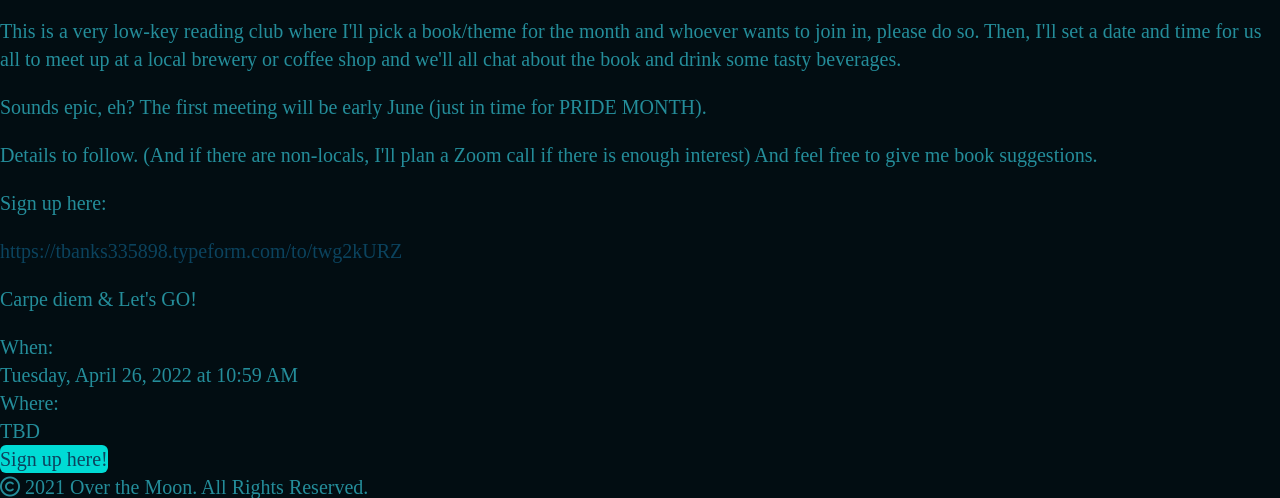
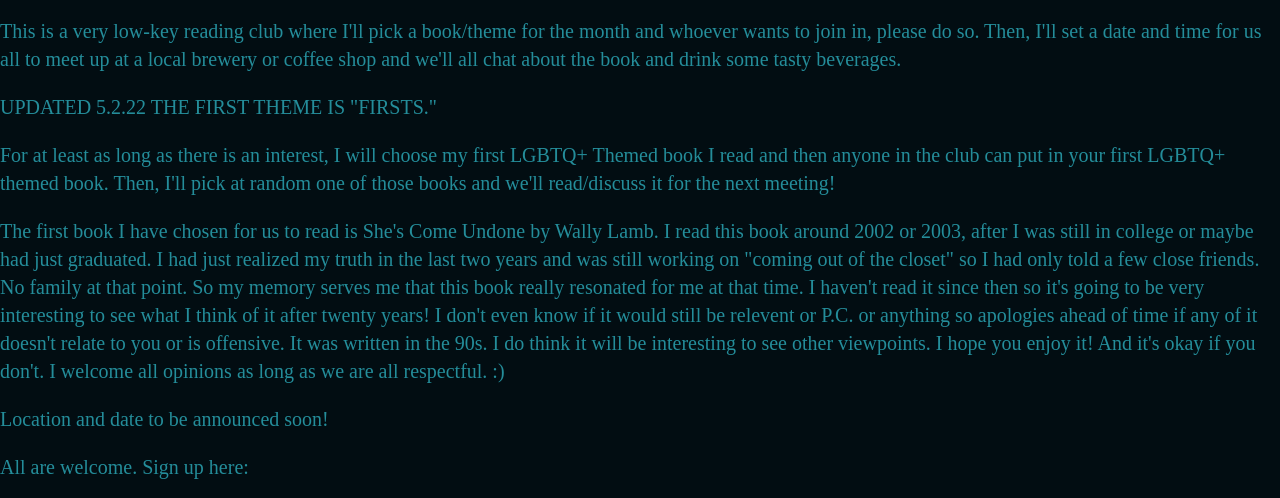
Before and after one commit to zapscribbles/over-the-moon, an Eleventy site: page src/index.njk in a window 1280 px wide. Shown: the part 1747-2245 px from the top of the page. Built offline with nearby package versions, Linux system fonts and the light colour scheme; Eleventy itself is replaced by a stand-in of ours; files that its build step writes are made by us from their sources; a web font is replaced by a local one.

Commit message:
Update Events “2022-04-26-otm-lgbtq-book-club”

```diff
--- a/src/events/2022-04-26-otm-lgbtq-book-club.md
+++ b/src/events/2022-04-26-otm-lgbtq-book-club.md
@@ -10,13 +10,21 @@ description: >-
   This is a very low-key reading club where I'll pick a book/theme for the month and whoever wants to join in, please do so. Then, I'll set a date and time for us all to meet up at a local brewery or coffee shop and we'll all chat about the book and drink some tasty beverages.
 
 
-  Sounds epic, eh? The first meeting will be early June (just in time for PRIDE MONTH).
+  UPDATED 5.2.22 THE FIRST THEME IS "FIRSTS."
 
 
-  Details to follow. (And if there are non-locals, I'll plan a Zoom call if there is enough interest) And feel free to give me book suggestions.
+  For at least as long as there is an interest, I will choose my first LGBTQ+ Themed book I read and then anyone in the club can put in your first LGBTQ+ themed book. Then, I'll pick at random one of those books and we'll read/discuss it for the next meeting!
 
 
-  Sign up here:   <!--StartFragment-->
+  The first book I have chosen for us to read is She's Come Undone by Wally Lamb. I read this book around 2002 or 2003, after I was still in college or maybe had just graduated. I had just realized my truth in the last two years and was still working on "coming out of the closet" so I had only told a few close friends. No family at that point. So my memory serves me that this book really resonated for me at that time. I haven't read it since then so it's going to be very interesting to see what I think of it after twenty years! I don't even know if it would still be relevent or P.C. or anything so apologies ahead of time if any of it doesn't relate to you or is offensive. It was written in the 90s.  I do think it will be interesting to see other viewpoints. I hope you enjoy it! And it's okay if you don't. I welcome all opinions as long as we are all respectful. :)
+
+
+
+
+  Location and date to be announced soon!
+
+
+  All are welcome. Sign up here:
 
 
   [https://tbanks335898.typeform.com/to/twg2kURZ](https://tbanks335898.typeform.com/to/twg2kURZ?fbclid=IwAR1aVfCFBrbuJYYzgOKmQTCB_aEMaaN7boCjJZzX3odDkxm8AyPbihedYzo)
```
